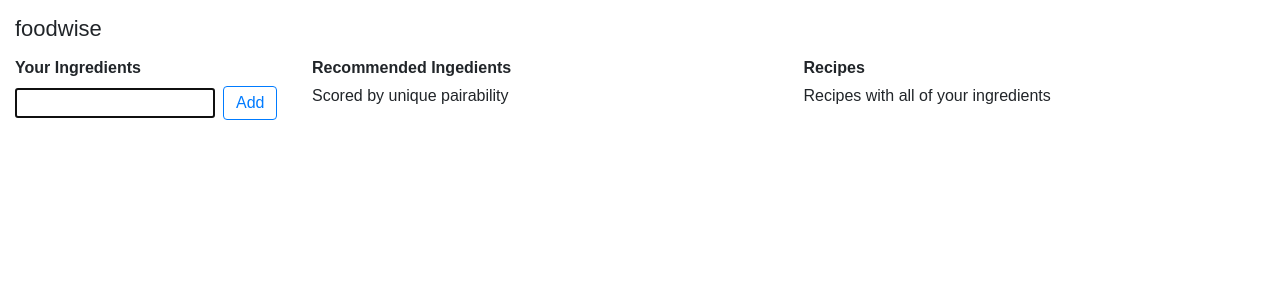
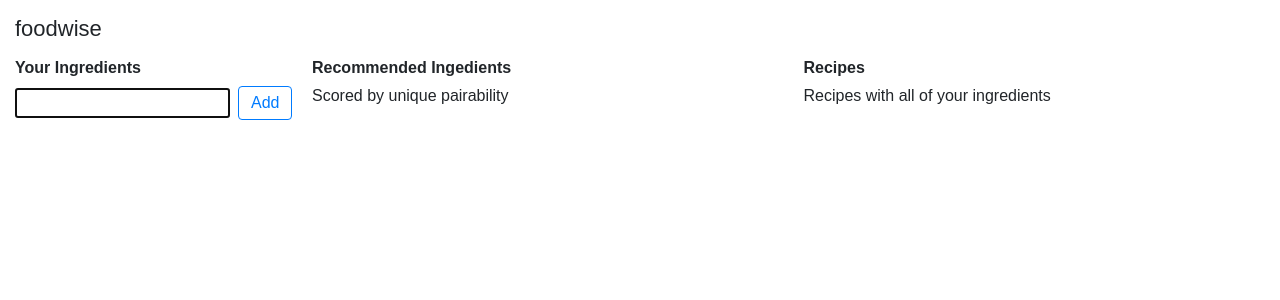
Before and after one commit to josh-minch/flavorwise, a Flask app: page / in a window 1280 px wide. Shown: the top 300 px of the page. Run offline with Flask 2, Linux system fonts and the light colour scheme; parts of the project's set-up code (start-up, migrations or seed data) failed here and were passed over; some libraries are stand-ins or nearby versions; some web fonts are replaced.

Commit message:
Move search css to relevant file

```diff
--- a/static/style.css
+++ b/static/style.css
@@ -44,10 +44,6 @@ h3 {
     min-width: 297px;
     max-width: 297px;
   }
-}
-
-#search-input {
-  width: 200px;
 }
 
 #search-add, #remove-button, .r-ingred-btn {
```
